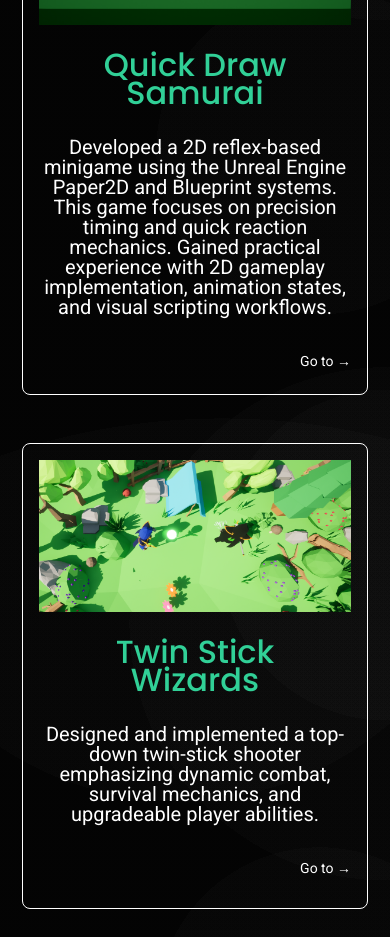
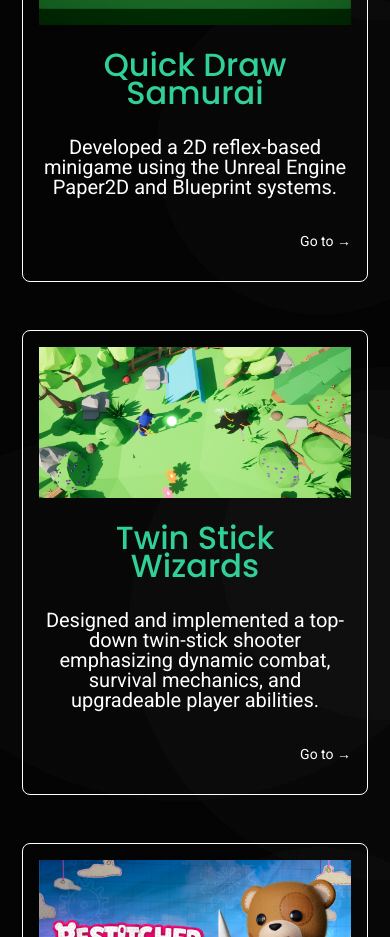
Before and after one commit to Johno2017/johnoportfolio, a React (Vite) app in the folder hosting/: page / in a window 390 px wide. Shown: the part 2240-3177 px from the top of the page. Built offline with nearby package versions, Linux system fonts and the light colour scheme.

Commit message:
Fixed responsiveness issue

```diff
--- a/hosting/src/components/Projects.tsx
+++ b/hosting/src/components/Projects.tsx
@@ -29,7 +29,7 @@ let projects: Projects[] = [
     src: "/SamuraiGrab.png",
 
     description:
-      "Developed a 2D reflex-based minigame using the Unreal Engine Paper2D and Blueprint systems. This game focuses on precision timing and quick reaction mechanics. Gained practical experience with 2D gameplay implementation, animation states, and visual scripting workflows.",
+      "Developed a 2D reflex-based minigame using the Unreal Engine Paper2D and Blueprint systems.",
   },
   {
     href: "https://github.com/Johno2017/TwinStickWizard",
```
